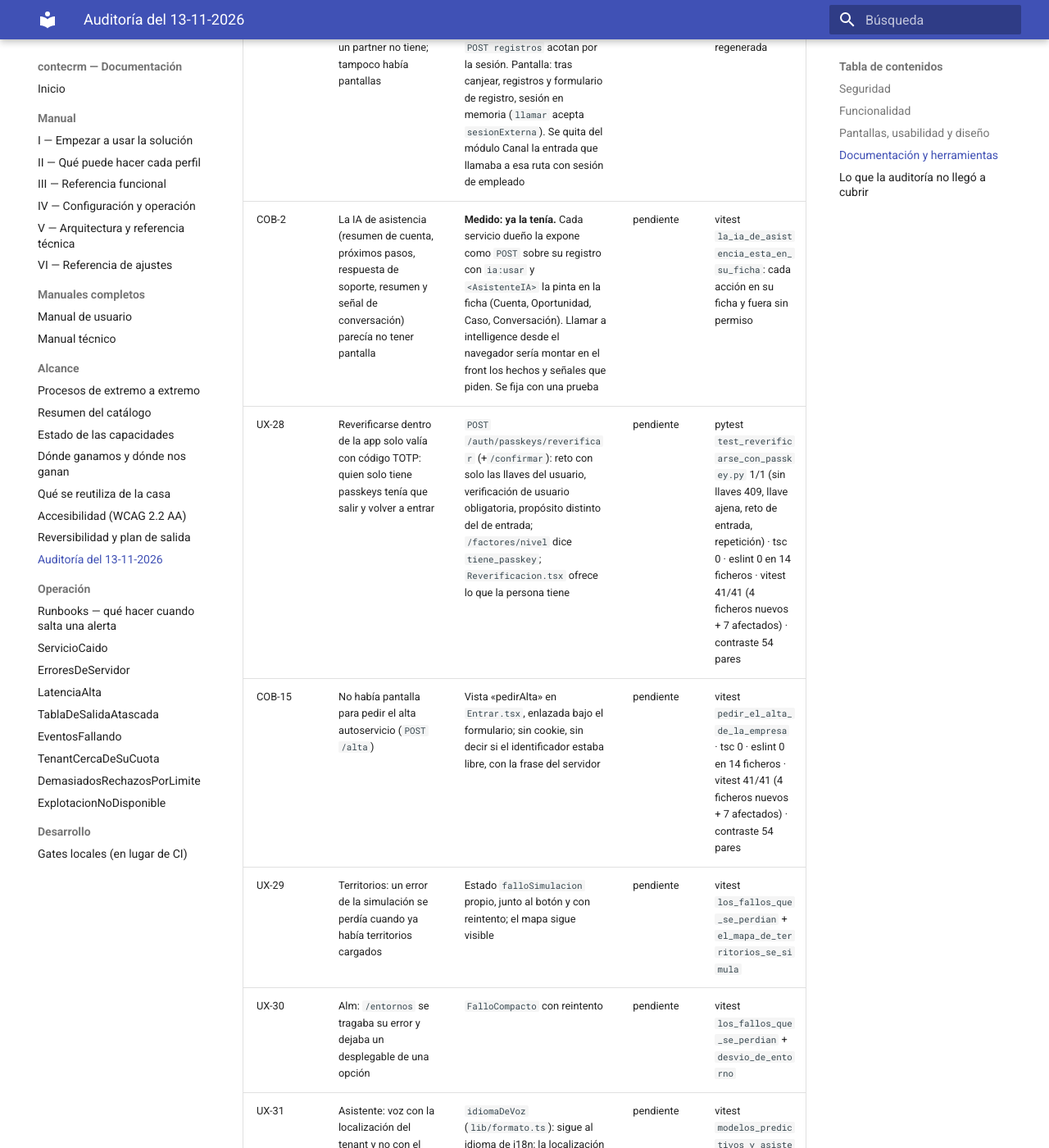
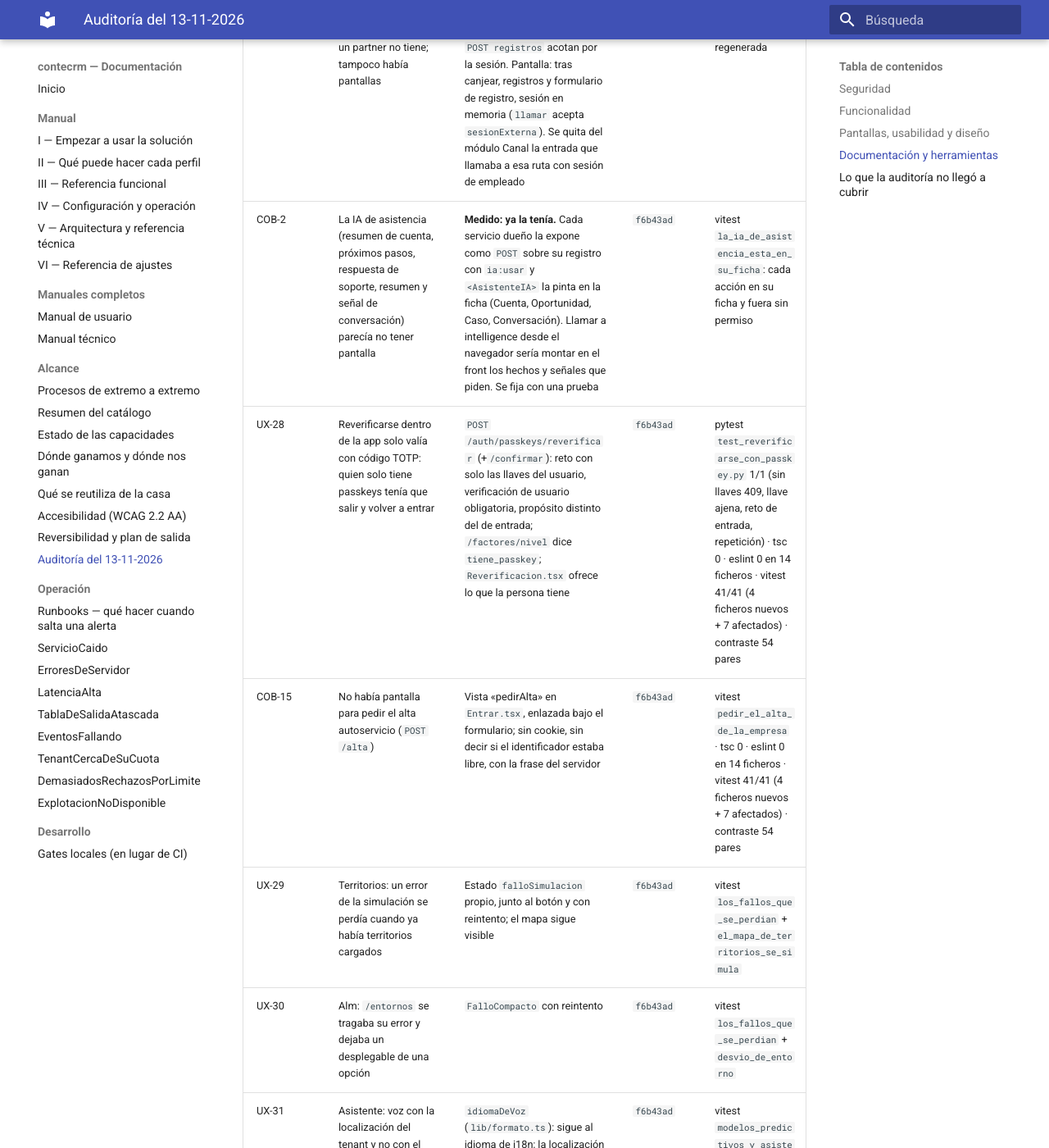
Before and after one commit to contecnova/contecrm, an MkDocs documentation site: the page built from docs/AUDITORIA-2026-11.md, in a window 1280 px wide and 1400 px high, scrolled down 9877 px. Shown: the whole window at 82% size. Built offline with MkDocs 1.6.1 and Material for MkDocs 9.7.7, drawn with Linux system fonts in a browser that asks for light colours.

Commit message:
Auditoría: hash del segundo lote de frontend
Co-Authored-By: Claude Opus 5.5 <noreply@anthropic.com>

```diff
--- a/docs/AUDITORIA-2026-11.md
+++ b/docs/AUDITORIA-2026-11.md
@@ -98,13 +98,13 @@ para que nadie lo dé por probado.
 | TEST-1 | La prueba de reintento de la suite fallaba a ratos | Espera la fila con `findByText` y consulta `getByRole` una vez (rol y nombre se siguen comprobando). Medido: 107 ms por `getByRole` frente a 10 ms por `getByText`; el sondeo agotaba el segundo con carga | `843cf3b` | `suite.test.tsx` pasa |
 | FUN-A-18 | El worker de procesos no comprobaba que seguía siendo dueño de la instancia: si un avance duraba más que el alquiler de la toma (`WORKER_BLOQUEO_MIN`), otra réplica la volvía a tomar y las dos ejecutaban los mismos pasos (correos o llamadas externas repetidos) | La instancia se relee con `FOR UPDATE` durante todo el avance (el motor no confirma a mitad) y, si `tomada_por` ya no es este worker, se suelta sin tocarla. La toma del otro usa `skip_locked` y la salta | `8ecfa97` | Nodo `test_una_instancia_que_ya_tiene_otro_worker_no_se_avanza` (doble de sesión: pide FOR UPDATE, no avanza, deshace). El camino normal contra Postgres real no tiene prueba: verificado por lectura |
 | COB-14 | El portal de partner no existía de verdad: `/portal-partner/canjear` no abría sesión y las rutas del partner pedían una sesión del CRM con `partner:read`, que un partner no tiene; tampoco había pantallas | Sesión de tipo `partner` (`crmcore.http.partner_deps`, sin permisos, partner firmado, puerta `admite_partner` en `deps` y en el gateway `/portal-partner/**`); `canjear` la devuelve; `mis-registros`, `registros/{id}` y el nuevo `POST registros` acotan por la sesión. Pantalla: tras canjear, registros y formulario de registro, sesión en memoria (`llamar` acepta `sesionExterna`). Se quita del módulo Canal la entrada que llamaba a esa ruta con sesión de empleado | `dc03e39` | pytest 3/3 (camino entero, sesión de empleado rechazada, canje) · vitest 5/5 · tsc 0 · eslint 0 · visibilidad regenerada |
-| COB-2 | La IA de asistencia (resumen de cuenta, próximos pasos, respuesta de soporte, resumen y señal de conversación) parecía no tener pantalla | **Medido: ya la tenía.** Cada servicio dueño la expone como `POST` sobre su registro con `ia:usar` y `<AsistenteIA>` la pinta en la ficha (Cuenta, Oportunidad, Caso, Conversación). Llamar a intelligence desde el navegador sería montar en el front los hechos y señales que piden. Se fija con una prueba | pendiente | vitest `la_ia_de_asistencia_esta_en_su_ficha`: cada acción en su ficha y fuera sin permiso |
-| UX-28 | Reverificarse dentro de la app solo valía con código TOTP: quien solo tiene passkeys tenía que salir y volver a entrar | `POST /auth/passkeys/reverificar` (+`/confirmar`): reto con solo las llaves del usuario, verificación de usuario obligatoria, propósito distinto del de entrada; `/factores/nivel` dice `tiene_passkey`; `Reverificacion.tsx` ofrece lo que la persona tiene | pendiente | pytest `test_reverificarse_con_passkey.py` 1/1 (sin llaves 409, llave ajena, reto de entrada, repetición) · tsc 0 · eslint 0 en 14 ficheros · vitest 41/41 (4 ficheros nuevos + 7 afectados) · contraste 54 pares |
-| COB-15 | No había pantalla para pedir el alta autoservicio (`POST /alta`) | Vista «pedirAlta» en `Entrar.tsx`, enlazada bajo el formulario; sin cookie, sin decir si el identificador estaba libre, con la frase del servidor | pendiente | vitest `pedir_el_alta_de_la_empresa` · tsc 0 · eslint 0 en 14 ficheros · vitest 41/41 (4 ficheros nuevos + 7 afectados) · contraste 54 pares |
-| UX-29 | Territorios: un error de la simulación se perdía cuando ya había territorios cargados | Estado `falloSimulacion` propio, junto al botón y con reintento; el mapa sigue visible | pendiente | vitest `los_fallos_que_se_perdian` + `el_mapa_de_territorios_se_simula` |
-| UX-30 | Alm: `/entornos` se tragaba su error y dejaba un desplegable de una opción | `FalloCompacto` con reintento | pendiente | vitest `los_fallos_que_se_perdian` + `desvio_de_entorno` |
-| UX-31 | Asistente: voz con la localización del tenant y no con el idioma del texto | `idiomaDeVoz` (`lib/formato.ts`): sigue al idioma de i18n; la localización solo elige variante si es la misma lengua. Misma decisión que UX-15 | pendiente | vitest `modelos_predictivos_y_asistente` |
-| UX-32 | `ConfirmarBorrado` llevaba su propio código de foco | Usa `useFocoDeConfirmacion` | pendiente | vitest `el_borrado_dice_lo_que_hace` |
+| COB-2 | La IA de asistencia (resumen de cuenta, próximos pasos, respuesta de soporte, resumen y señal de conversación) parecía no tener pantalla | **Medido: ya la tenía.** Cada servicio dueño la expone como `POST` sobre su registro con `ia:usar` y `<AsistenteIA>` la pinta en la ficha (Cuenta, Oportunidad, Caso, Conversación). Llamar a intelligence desde el navegador sería montar en el front los hechos y señales que piden. Se fija con una prueba | `f6b43ad` | vitest `la_ia_de_asistencia_esta_en_su_ficha`: cada acción en su ficha y fuera sin permiso |
+| UX-28 | Reverificarse dentro de la app solo valía con código TOTP: quien solo tiene passkeys tenía que salir y volver a entrar | `POST /auth/passkeys/reverificar` (+`/confirmar`): reto con solo las llaves del usuario, verificación de usuario obligatoria, propósito distinto del de entrada; `/factores/nivel` dice `tiene_passkey`; `Reverificacion.tsx` ofrece lo que la persona tiene | `f6b43ad` | pytest `test_reverificarse_con_passkey.py` 1/1 (sin llaves 409, llave ajena, reto de entrada, repetición) · tsc 0 · eslint 0 en 14 ficheros · vitest 41/41 (4 ficheros nuevos + 7 afectados) · contraste 54 pares |
+| COB-15 | No había pantalla para pedir el alta autoservicio (`POST /alta`) | Vista «pedirAlta» en `Entrar.tsx`, enlazada bajo el formulario; sin cookie, sin decir si el identificador estaba libre, con la frase del servidor | `f6b43ad` | vitest `pedir_el_alta_de_la_empresa` · tsc 0 · eslint 0 en 14 ficheros · vitest 41/41 (4 ficheros nuevos + 7 afectados) · contraste 54 pares |
+| UX-29 | Territorios: un error de la simulación se perdía cuando ya había territorios cargados | Estado `falloSimulacion` propio, junto al botón y con reintento; el mapa sigue visible | `f6b43ad` | vitest `los_fallos_que_se_perdian` + `el_mapa_de_territorios_se_simula` |
+| UX-30 | Alm: `/entornos` se tragaba su error y dejaba un desplegable de una opción | `FalloCompacto` con reintento | `f6b43ad` | vitest `los_fallos_que_se_perdian` + `desvio_de_entorno` |
+| UX-31 | Asistente: voz con la localización del tenant y no con el idioma del texto | `idiomaDeVoz` (`lib/formato.ts`): sigue al idioma de i18n; la localización solo elige variante si es la misma lengua. Misma decisión que UX-15 | `f6b43ad` | vitest `modelos_predictivos_y_asistente` |
+| UX-32 | `ConfirmarBorrado` llevaba su propio código de foco | Usa `useFocoDeConfirmacion` | `f6b43ad` | vitest `el_borrado_dice_lo_que_hace` |
 
 ## Lo que la auditoría no llegó a cubrir
 
```
